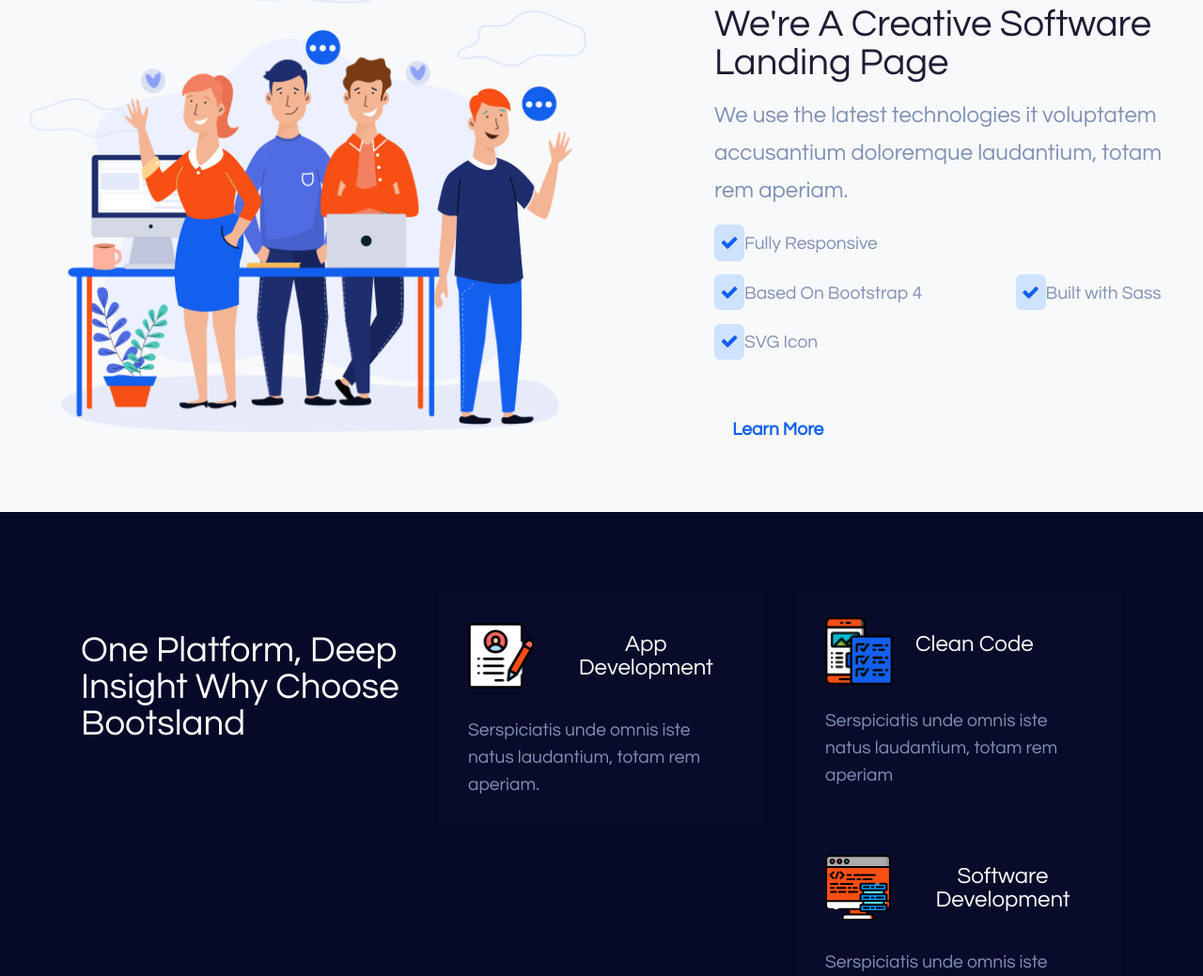
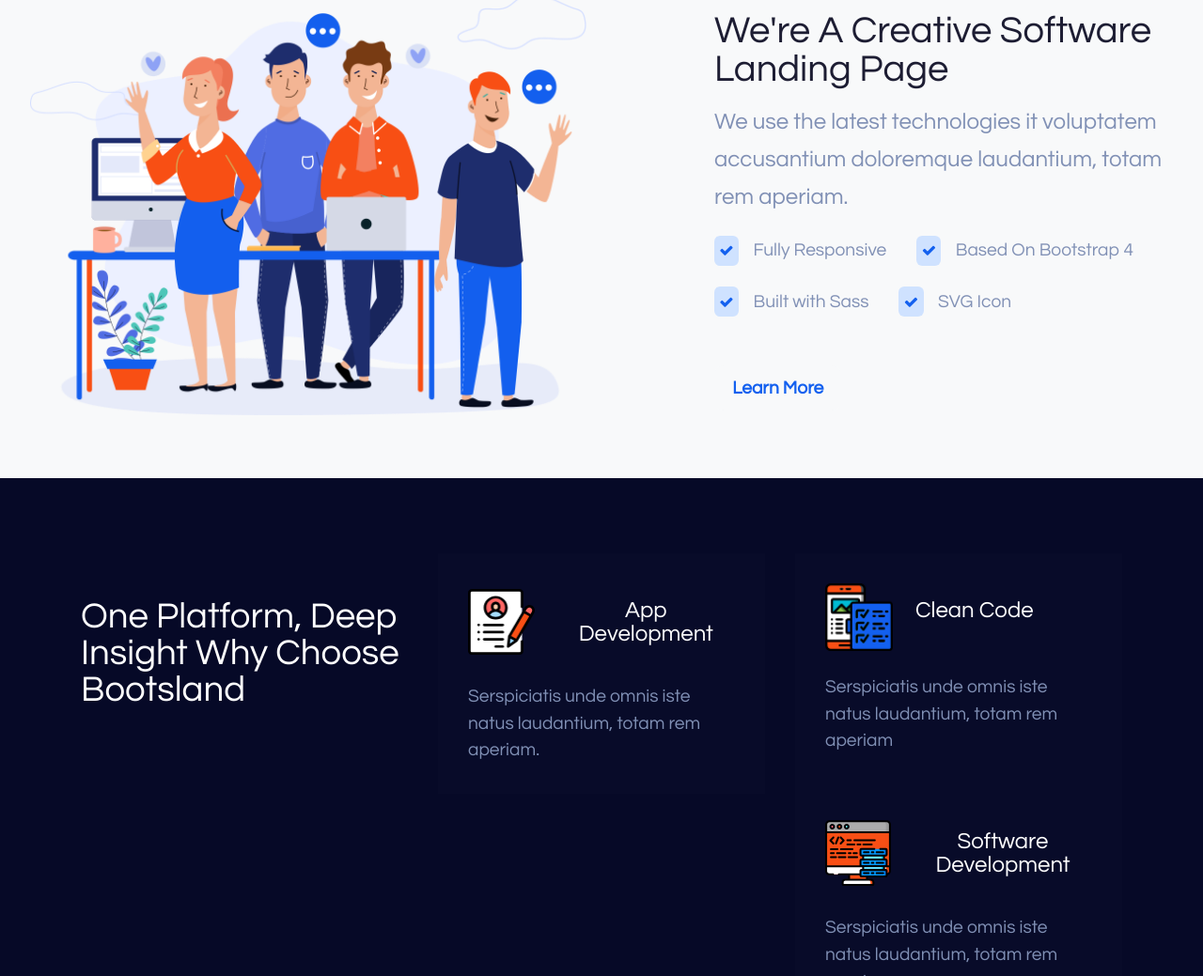
Before and after one commit to front-end-by-rimantas/55-grupe-teamwork-bootsland, a website with bundled scripts: page index.html in a window 1280 px wide. Shown: the part 1119-2158 px from the top of the page at 94% size. Built offline with nearby package versions, Linux system fonts and the light colour scheme.

Commit message:
Creative up

```diff
--- a/css/components/creative.css
+++ b/css/components/creative.css
@@ -63,13 +63,15 @@
     font-size: 1.2rem;
     color: #8090b5;
     line-height: 2.5rem;
-    gap: 0.8rem 6.2rem;
+    gap: 0.9rem 2rem;
     list-style-type: none;
 }
 .button {
     margin-top: 6vh;
 }
 .fa-check {
-    padding: 0.6rem 0.4rem;
-    border-radius: 0.4rem;
+    font-size: 0.8em;
+    padding: 0.55em 0.35em;
+    border-radius: 0.4em;
+    margin-right: 1em;
 }
```
